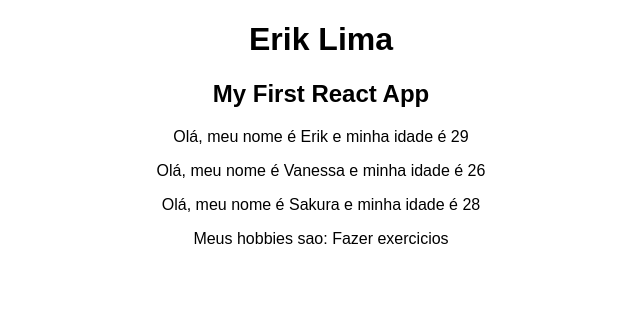
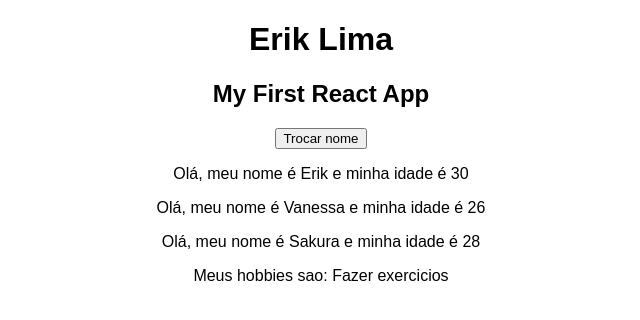
Before and after one commit to erikflima/React-App-1, a React (Create React App) app: page / in a window 1280 px wide. Shown: the top 320 px of the page, without its empty margins (319-959 px from the left). Built offline with nearby package versions, Linux system fonts and the light colour scheme.

Commit message:
Video:  38. Understanding & Using State
Curso: React - The Complete Guide (incl Hooks, React Router, Redux)

 - Aprendendo a criar e usar um array com a palavra "state"

```diff
--- a/src/App.js
+++ b/src/App.js
@@ -4,6 +4,17 @@ import './App.css';
 
 
 class App extends Component {
+
+  //Criando um objeto statico javascript. Obs: Esse 'state' so funciona dentro de componentes.
+  state = {
+
+    nomesDePessoas: [
+      { nome: 'Erik',    idade: 30},
+      { nome: 'Vanessa', idade: 26},
+      { nome: 'Sakura',  idade: 28}
+    ]
+
+  }
 
 
   //Crio o metdo 'render' e defino o conteudo que o metodo vai retornar. Que sera um codigo html a ser utilizado na pagina.
@@ -17,15 +28,18 @@ class App extends Component {
         <h1>Erik Lima</h1>
         <h2>My First React App</h2>
 
-        {/* Aqui eu coloco o componente que criei */}
-        <Pessoa nome="Erik" idade="29" />
+
+        <button>Trocar nome</button>
+
 
         {/* Aqui eu coloco o componente que criei */}
-        <Pessoa nome="Vanessa" idade="26" />
+        <Pessoa nome={this.state.nomesDePessoas[0].nome} idade={this.state.nomesDePessoas[0].idade} />
 
         {/* Aqui eu coloco o componente que criei */}
-        <Pessoa nome="Sakura" idade="28">Meus hobbies sao: Fazer exercicios</Pessoa>
+        <Pessoa nome={this.state.nomesDePessoas[1].nome} idade={this.state.nomesDePessoas[1].idade} />
 
+        {/* Aqui eu coloco o componente que criei */}
+        <Pessoa nome={this.state.nomesDePessoas[2].nome} idade={this.state.nomesDePessoas[2].idade}>Meus hobbies sao: Fazer exercicios</Pessoa>
 
 
       </div>
```
